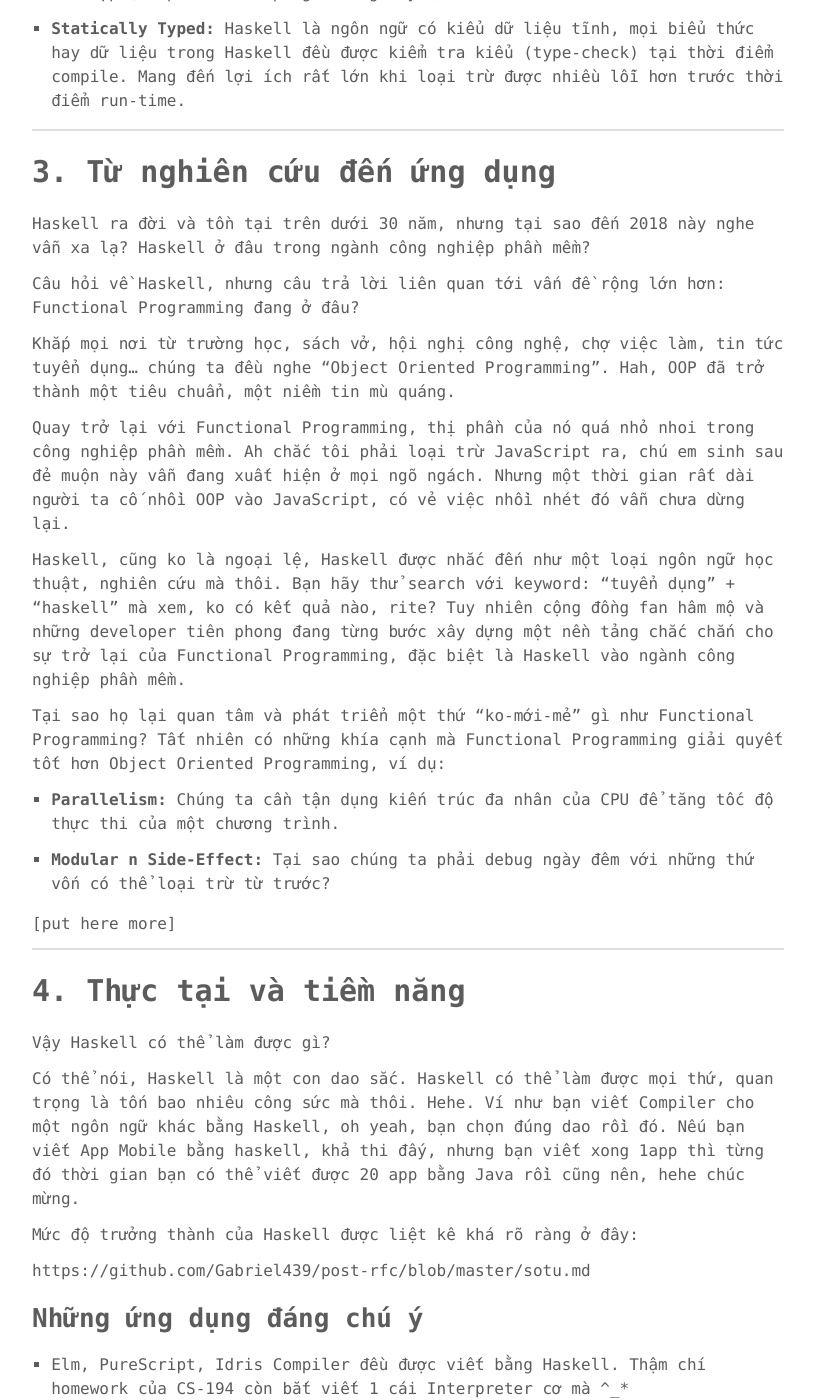
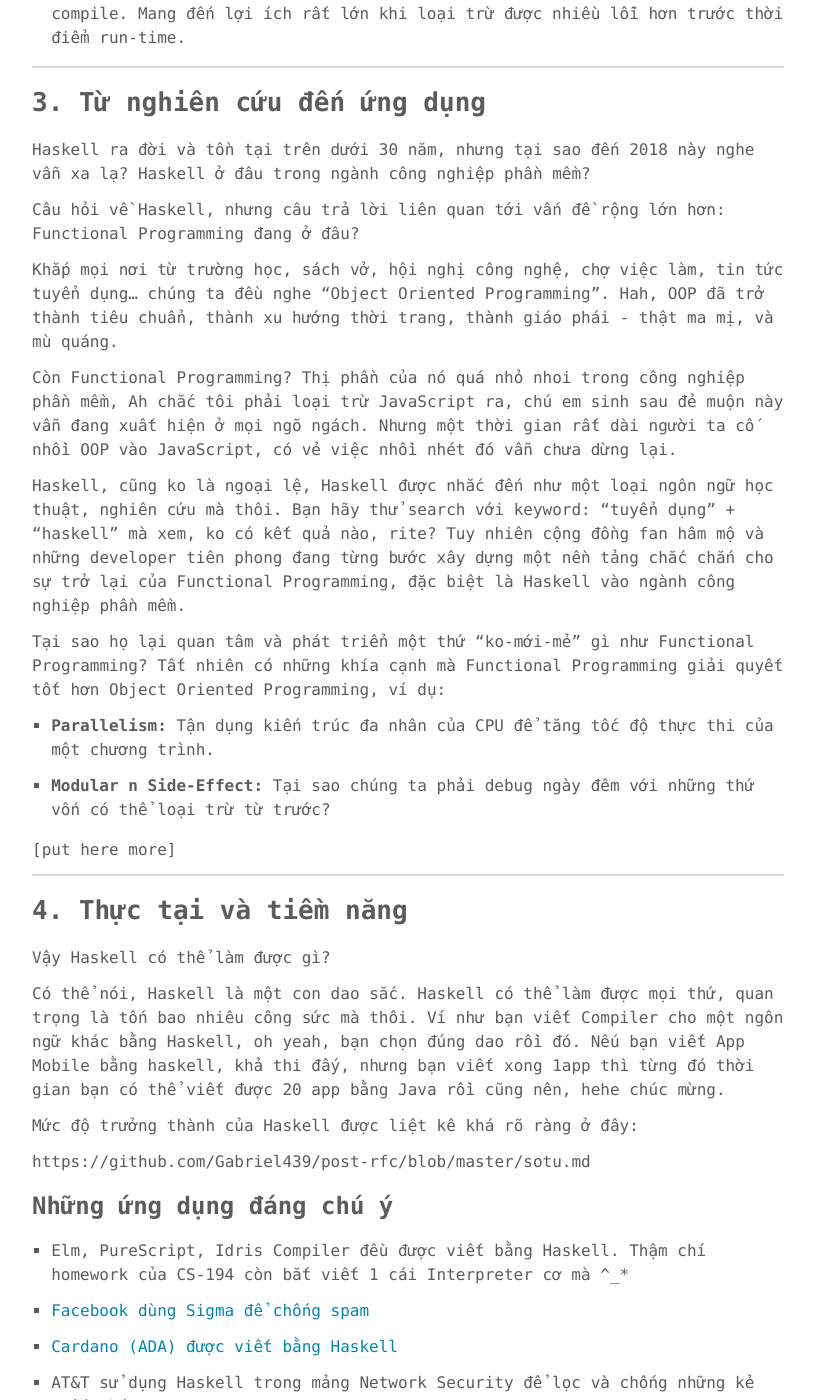
Before and after one commit to phuoc-thanh/phuoc-thanh.github.io, a Jekyll site: the page built from _posts/2018-04-10-haskell-the-hidden-power.md, in a window 1280 px wide and 1400 px high, scrolled down 3741 px. Shown: the whole window, without its empty margins (232-1047 px from the left). Built offline with Jekyll 4.4.1, drawn with Linux system fonts in a browser that asks for light colours; some of the changed text lies outside the part shown.

Commit message:
edit some words

```diff
--- a/_posts/2018-04-10-haskell-the-hidden-power.md
+++ b/_posts/2018-04-10-haskell-the-hidden-power.md
@@ -6,7 +6,7 @@
 keywords: "lambda, calculus, haskell, pure, functional, imperative, declarative, programming"
 ---
 
-# 1. Câu chuyện về lập trình hàm (Functional Programming)
+## 1. Câu chuyện về lập trình hàm (Functional Programming)
 
 ![Lambda Calculus](/assets/images/lambda_calculus.png)
 
@@ -55,7 +55,7 @@
 
 ---
 
-## 1.2 Lịch sử Functional Programming
+### 1.2 Lịch sử Functional Programming
 
 Functional Programming có nguồn gốc từ Lambda Calculus - là một mô hình tính toán áp dụng hàm số trên các đối số và trừu tượng hóa các phép tính, được giới thiệu lần đầu khoảng thập niên 30.
 
@@ -109,21 +109,21 @@
 
 ---
 
-# 3. Từ nghiên cứu đến ứng dụng
+## 3. Từ nghiên cứu đến ứng dụng
 
 Haskell ra đời và tồn tại trên dưới 30 năm, nhưng tại sao đến 2018 này nghe vẫn xa lạ? Haskell ở đâu trong ngành công nghiệp phần mềm?
 
 Câu hỏi về Haskell, nhưng câu trả lời liên quan tới vấn đề rộng lớn hơn: Functional Programming đang ở đâu?
 
-Khắp mọi nơi từ trường học, sách vở, hội nghị công nghệ, chợ việc làm, tin tức tuyển dụng... chúng ta đều nghe "Object Oriented Programming". Hah, OOP đã trở thành một tiêu chuẩn, một niềm tin mù quáng.
+Khắp mọi nơi từ trường học, sách vở, hội nghị công nghệ, chợ việc làm, tin tức tuyển dụng... chúng ta đều nghe "Object Oriented Programming". Hah, OOP đã trở thành tiêu chuẩn, thành xu hướng thời trang, thành giáo phái - thật ma mị, và mù quáng.
 
-Quay trở lại với Functional Programming, thị phần của nó quá nhỏ nhoi trong công nghiệp phần mềm. Ah chắc tôi phải loại trừ JavaScript ra, chú em sinh sau đẻ muộn này vẫn đang xuất hiện ở mọi ngõ ngách. Nhưng một thời gian rất dài người ta cố nhồi OOP vào JavaScript, có vẻ việc nhồi nhét đó vẫn chưa dừng lại.
+Còn Functional Programming? Thị phần của nó quá nhỏ nhoi trong công nghiệp phần mềm, Ah chắc tôi phải loại trừ JavaScript ra, chú em sinh sau đẻ muộn này vẫn đang xuất hiện ở mọi ngõ ngách. Nhưng một thời gian rất dài người ta cố nhồi OOP vào JavaScript, có vẻ việc nhồi nhét đó vẫn chưa dừng lại.
 
 Haskell, cũng ko là ngoại lệ, Haskell được nhắc đến như một loại ngôn ngữ học thuật, nghiên cứu mà thôi. Bạn hãy thử search với keyword: "tuyển dụng" + "haskell" mà xem, ko có kết quả nào, rite? Tuy nhiên cộng đồng fan hâm mộ và những developer tiên phong đang từng bước xây dựng một nền tảng chắc chắn cho sự trở lại của Functional Programming, đặc biệt là Haskell vào ngành công nghiệp phần mềm.
 
 Tại sao họ lại quan tâm và phát triển một thứ "ko-mới-mẻ" gì như Functional Programming? Tất nhiên có những khía cạnh mà Functional Programming giải quyết tốt hơn Object Oriented Programming, ví dụ:
 
-* **Parallelism:** Chúng ta cần tận dụng kiến trúc đa nhân của CPU để tăng tốc độ thực thi của một chương trình.
+* **Parallelism:** Tận dụng kiến trúc đa nhân của CPU để tăng tốc độ thực thi của một chương trình.
 
 * **Modular n Side-Effect:** Tại sao chúng ta phải debug ngày đêm với những thứ vốn có thể loại trừ từ trước?
 
@@ -131,18 +131,18 @@
 
 ---
 
-# 4. Thực tại và tiềm năng
+## 4. Thực tại và tiềm năng
 
 Vậy Haskell có thể làm được gì?
 
-Có thể nói, Haskell là một con dao sắc. Haskell có thể làm được mọi thứ, quan trọng là tốn bao nhiêu công sức mà thôi. Hehe.
+Có thể nói, Haskell là một con dao sắc. Haskell có thể làm được mọi thứ, quan trọng là tốn bao nhiêu công sức mà thôi.
 Ví như bạn viết Compiler cho một ngôn ngữ khác bằng Haskell, oh yeah, bạn chọn đúng dao rồi đó. Nếu bạn viết App Mobile bằng haskell, khả thi đấy, nhưng bạn viết xong 1app thì từng đó thời gian bạn có thể viết được 20 app bằng Java rồi cũng nên, hehe chúc mừng.
 
 Mức độ trưởng thành của Haskell được liệt kê khá rõ ràng ở đây:
 
 https://github.com/Gabriel439/post-rfc/blob/master/sotu.md
 
-## Những ứng dụng đáng chú ý
+### Những ứng dụng đáng chú ý
 
 * Elm, PureScript, Idris Compiler đều được viết bằng Haskell. Thậm chí homework của CS-194 còn bắt viết 1 cái Interpreter cơ mà ^_*
 
@@ -160,11 +160,11 @@
 
 * ...
 
-## Tương lai gần
+### Tương lai gần
 
 Tất cả những gì Haskell cần là bước nhảy vọt cùng với 1 killer-app. Tương tự như cú nhảy của Ruby cùng với Rails.
 
-# Reference
+## Reference
 
 https://stackoverflow.com/questions/1784664/what-is-the-difference-between-declarative-and-imperative-programming
 
```
Also changed, not shown: other parts of _posts/2018-04-10-haskell-the-hidden-power.md (+7 -7 lines), _posts/2017-04-17-agile-stop-dreaming.md (+21 -13 lines), _posts/2018-04-13-the-dark-side-of-programming.md (+2 -2 lines), _posts/2018-07-17-road-to-blockchain-intro.md (+2 -2 lines), _posts/2018-07-30-road-to-blockchain-protocols.md (+1 -1 lines).
